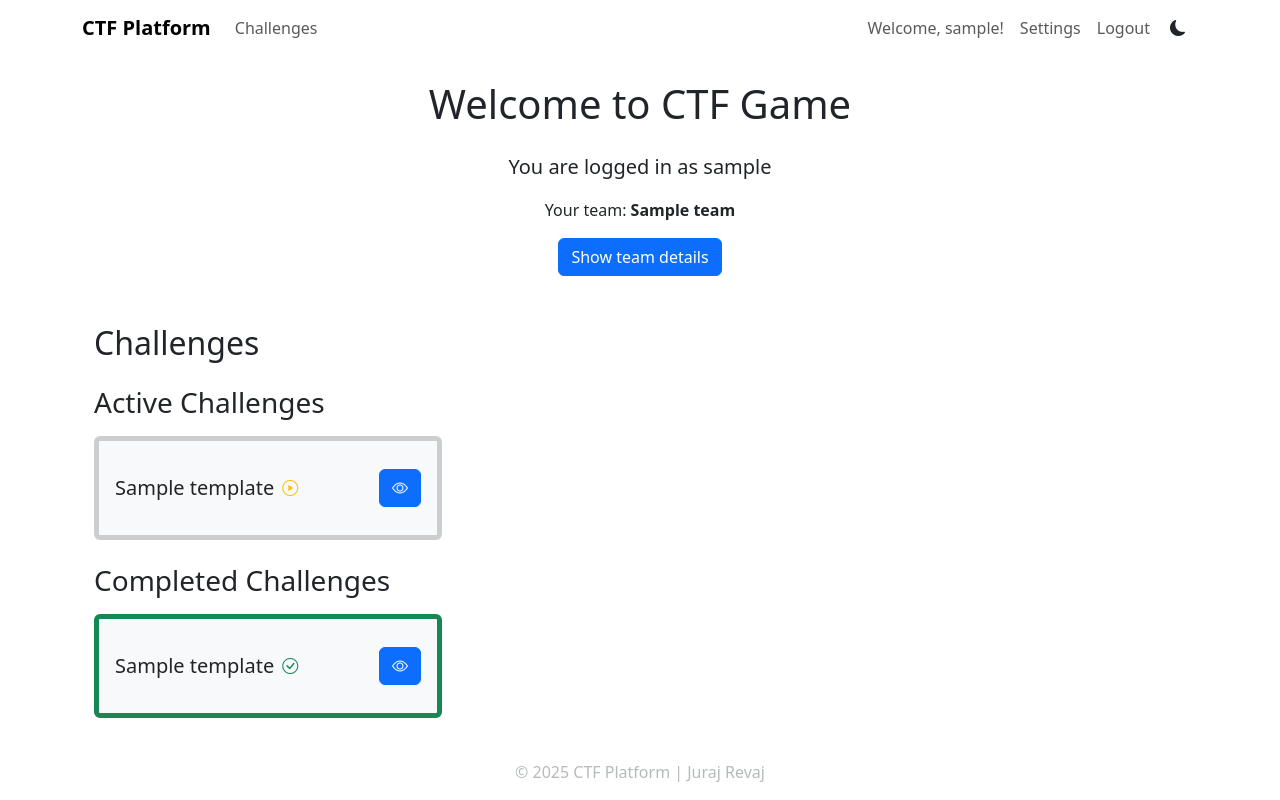
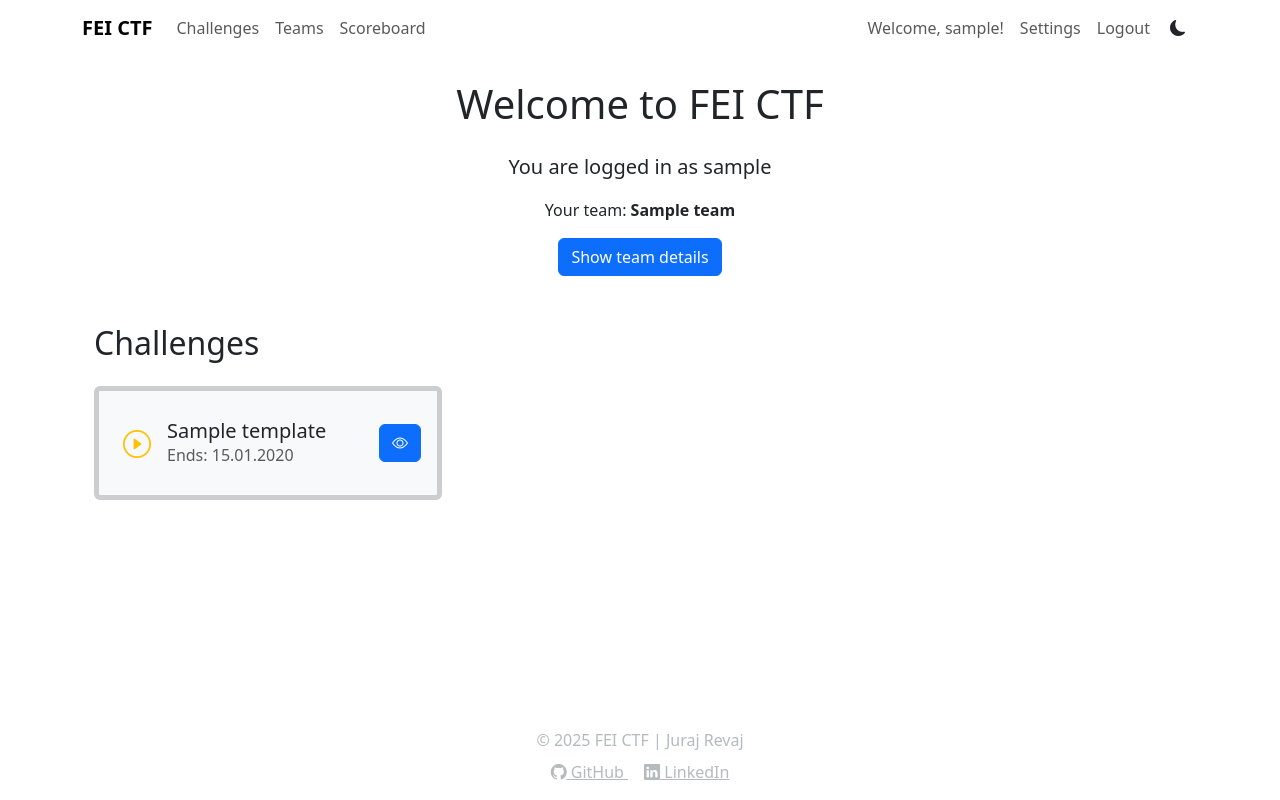
Before and after one commit to jRevaj/ctf-platform, a Django app: template master/ctf/templates/home.html in a window 1280 px wide. Run offline with Django 5.2, Linux system fonts and the light colour scheme; a user stored in the database is signed in; tables that the repository leaves empty hold one stand-in row (values such as "Sample post"); the template is opened without the code that fills it: most values are stand-ins (such as "Sample title", 1, 10 or a date in 2020); some libraries are stand-ins or nearby versions.

Commit message:
fix: order and display of challenges in views

```diff
--- a/master/ctf/templates/base.html
+++ b/master/ctf/templates/base.html
@@ -96,7 +96,7 @@
 <body>
 <nav class="navbar navbar-expand-lg">
     <div class="container">
-        <a class="navbar-brand" href="{% url 'home' %}">CTF Platform</a>
+        <a class="navbar-brand" href="{% url 'home' %}">FEI CTF</a>
         <button class="navbar-toggler" type="button" data-bs-toggle="collapse" data-bs-target="#navbarNav">
             <span class="navbar-toggler-icon"></span>
         </button>
@@ -105,6 +105,12 @@
                 {% if user.is_authenticated %}
                     <li class="nav-item">
                         <a class="nav-link" href="{% url 'challenges' %}">Challenges</a>
+                    </li>
+                    <li class="nav-item">
+                        <a class="nav-link" href="{% url 'challenges' %}">Teams</a>
+                    </li>
+                    <li class="nav-item">
+                        <a class="nav-link" href="{% url 'challenges' %}">Scoreboard</a>
                     </li>
                 {% endif %}
             </ul>
@@ -154,7 +160,15 @@
 
 <footer class="footer mt-auto py-3">
     <div class="container text-center">
-        <span class="text-secondary text-opacity-50">© {% now "Y" %} CTF Platform | Juraj Revaj</span>
+        <span class="text-secondary text-opacity-50">© {% now "Y" %} FEI CTF | Juraj Revaj</span>
+        <div class="mt-2">
+            <a href="https://github.com/jrevaj/ctf-platform" target="_blank" class="text-secondary text-opacity-50 me-3">
+                <i class="bi bi-github"></i> GitHub
+            </a>
+            <a href="https://www.linkedin.com/in/juraj-revaj" target="_blank" class="text-secondary text-opacity-50">
+                <i class="bi bi-linkedin"></i> LinkedIn
+            </a>
+        </div>
     </div>
 </footer>
 
--- a/master/ctf/templates/home.html
+++ b/master/ctf/templates/home.html
@@ -6,7 +6,7 @@
         <div class="row justify-content-center align-items-center mb-5 {% if not user.is_authenticated %}full-height-row{% endif %}">
             <div class="col-md-8">
                 <div class="text-center">
-                    <h1 class="card-title mb-4">Welcome to CTF Game</h1>
+                    <h1 class="card-title mb-4">Welcome to FEI CTF</h1>
                     {% if user.is_authenticated %}
                         <p class="lead">You are logged in as {{ user.username }}</p>
                         {% if user.team %}
@@ -36,28 +36,16 @@
         {% if user.is_authenticated and user.team %}
             <h2 class="mb-4">Challenges</h2>
 
-            {% if active_challenges %}
-                <h3 class="mb-3">Active Challenges</h3>
-                <div class="row row-cols-1 row-cols-md-2 row-cols-lg-3 g-4 mb-4">
-                    {% for challenge in active_challenges %}
-                        {% include "partials/challenge_card.html" with challenge=challenge completed=False %}
+            {% if challenges %}
+                <div class="row row-cols-1 row-cols-md-2 row-cols-lg-3 g-4">
+                    {% for challenge in challenges %}
+                        {% include "partials/challenge_card.html" with challenge=challenge completed=challenge.is_completed %}
                     {% endfor %}
                 </div>
-            {% endif %}
-
-            {% if completed_challenges %}
-                <h3 class="mb-3">Completed Challenges</h3>
-                <div class="row row-cols-1 row-cols-md-2 row-cols-lg-3 g-4">
-                    {% for challenge in completed_challenges %}
-                        {% include "partials/challenge_card.html" with challenge=challenge completed=True %}
-                    {% endfor %}
-                </div>
-            {% endif %}
-
-            {% if not active_challenges and not completed_challenges %}
-                <div class="alert alert-info text-center">
-                    <p>No active or completed challenges found.</p>
-                </div>
+            {% else %}
+                <p class="alert alert-info text-center">
+                    No challenges found.
+                </p>
             {% endif %}
 
             <!-- Toast notification -->
@@ -104,7 +92,7 @@
 
     {% if messages and current_challenge_id %}
         <script>
-            document.addEventListener('DOMContentLoaded', function() {
+            document.addEventListener('DOMContentLoaded', function () {
                 const modal = new bootstrap.Modal(document.getElementById('challengeModal{{ current_challenge_id }}'));
                 modal.show();
             });
--- a/master/ctf/templates/partials/challenge_card.html
+++ b/master/ctf/templates/partials/challenge_card.html
@@ -1,19 +1,27 @@
 <div class="col">
-    <div class="card h-100 border-5 bg-body-tertiary {% if completed %}border-success{% elif challenge.role == 'red' %}border-danger{% elif challenge.role == 'blue' %}border-primary{% endif %} hover-card">
+    <div data-bs-toggle="modal" data-bs-target="#challengeModal{{ challenge.id }}" class="card h-100 border-5 bg-body-tertiary {% if completed %}border-success pe-none{% elif challenge.role == 'red' %}border-danger{% elif challenge.role == 'blue' %}border-primary{% endif %} hover-card">
         <div class="card-body d-flex justify-content-between align-items-center">
-            <div class="d-flex gap-2 justify-content-center align-items-center">
-                <h5 class="card-title mb-0">
-                    {{ challenge.deployment.template.name }}
-                </h5>
+            <div class="d-flex ps-2 gap-2 justify-content-center align-items-center">
                 {% if completed %}
-                    <i class="bi bi-check-circle text-success"></i>
+                    <i class="bi bi-check-circle fs-3 me-2 text-success"></i>
                 {% else %}
-                    <i class="bi bi-play-circle text-warning"></i>
+                    <i class="bi bi-play-circle fs-3 me-2 text-warning"></i>
                 {% endif %}
+                <div class="">
+                    <h5 class="card-title mb-0">
+                        {{ challenge.deployment.template.name }}
+                    </h5>
+                    <div class="card-text text-muted">
+                        {% if completed %} Ended: {% else %} Ends: {% endif %}
+                        {{ challenge.end_date|date:"d.m.Y" }}
+                    </div>
+                </div>
             </div>
+            {% if not completed %}
             <button type="button" class="btn btn-primary" data-bs-toggle="modal" data-bs-target="#challengeModal{{ challenge.id }}">
                 <i class="bi bi-eye"></i>
             </button>
+            {% endif %}
         </div>
     </div>
 </div>
```
Also changed, not shown: master/ctf/templates/challenges.html (+10 -21 lines), master/ctf/utils.py (+47 -71 lines).
